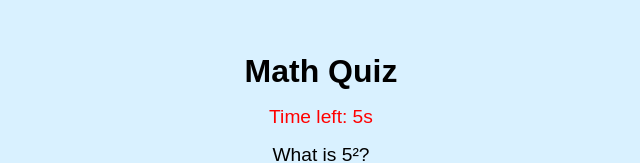
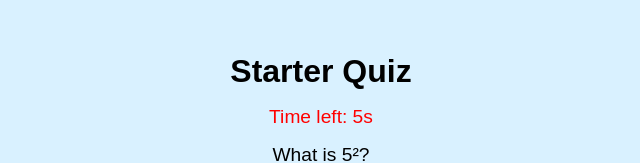
Before and after one commit to AtulKumarSharma79/quiz-app, a plain HTML site: page quiz.html in a window 1280 px wide. Shown: the top 163 px of the page, without its empty margins (319-959 px from the left). Drawn offline with Linux system fonts and the light colour scheme.

Commit message:
Initial quiz app upload

```diff
--- a/quiz.html
+++ b/quiz.html
@@ -70,7 +70,7 @@
 </head>
 <body>
 
-  <h1>Math Quiz</h1>
+  <h1>Starter Quiz</h1>
 
   <div id="timer" class="timer"></div>
   <div id="question-container" class="question-container"></div>
```
